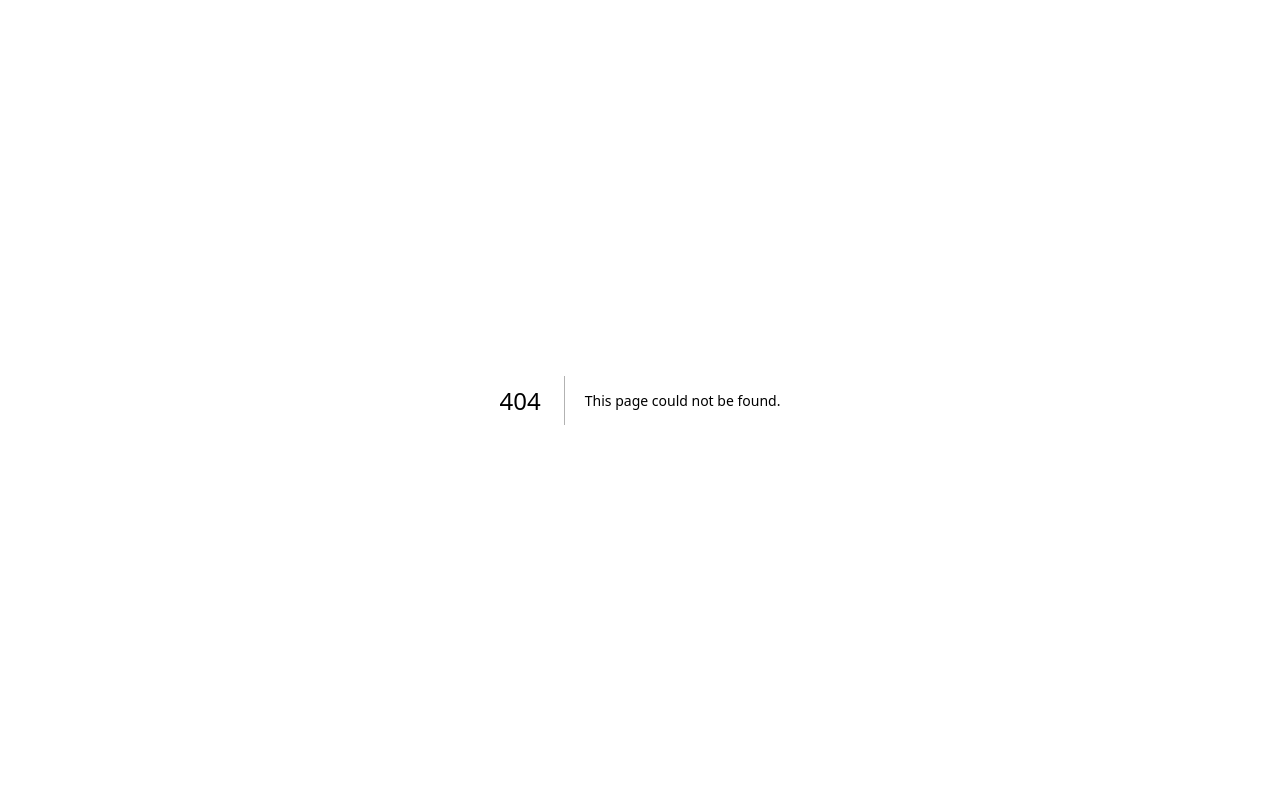
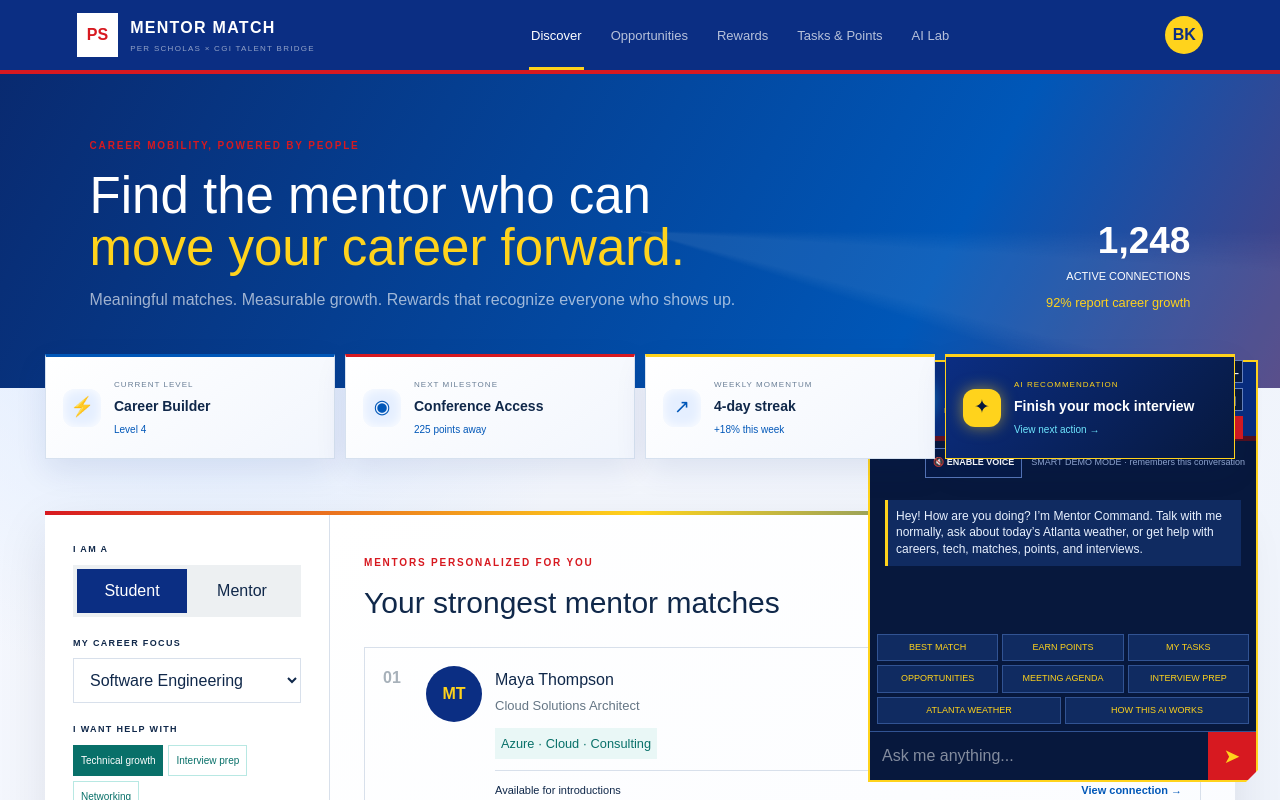
Before and after one commit to bakarr86/bakarr86-mentor-match-ai-platform, a Next.js app: page /discover in a window 1280 px wide. Before the commit this address had no page. Shown: the top 800 px of the page. Built offline with nearby package versions, Linux system fonts and the light colour scheme.

Commit message:
Add app/discover/page.tsx

```diff
--- /dev/null
+++ b/app/discover/page.tsx
@@ -0,0 +1,5 @@
+import { MentorMatchApp } from "../page";
+
+export default function DiscoverPage() {
+  return <MentorMatchApp initialTab="matches" />;
+}
```
